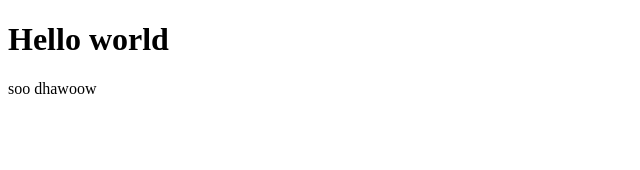
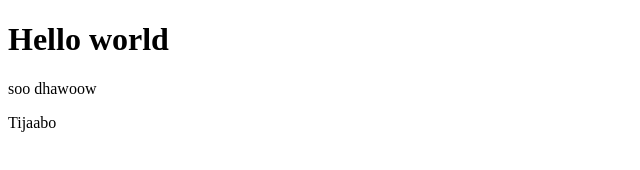
Before and after one commit to AdamKheire/Testingone, a plain HTML site: page index.html in a window 1280 px wide. Shown: the full height of the page, 0-640 px from the left. Drawn offline with Linux system fonts and the light colour scheme.

Commit message:
waa tijaabo

```diff
--- a/index.html
+++ b/index.html
@@ -9,6 +9,7 @@
  <body>
      <h1>Hello world</h1>
      <p>soo dhawoow</p>
+     <p>Tijaabo</p>
 
  </body>
  </html>
```
